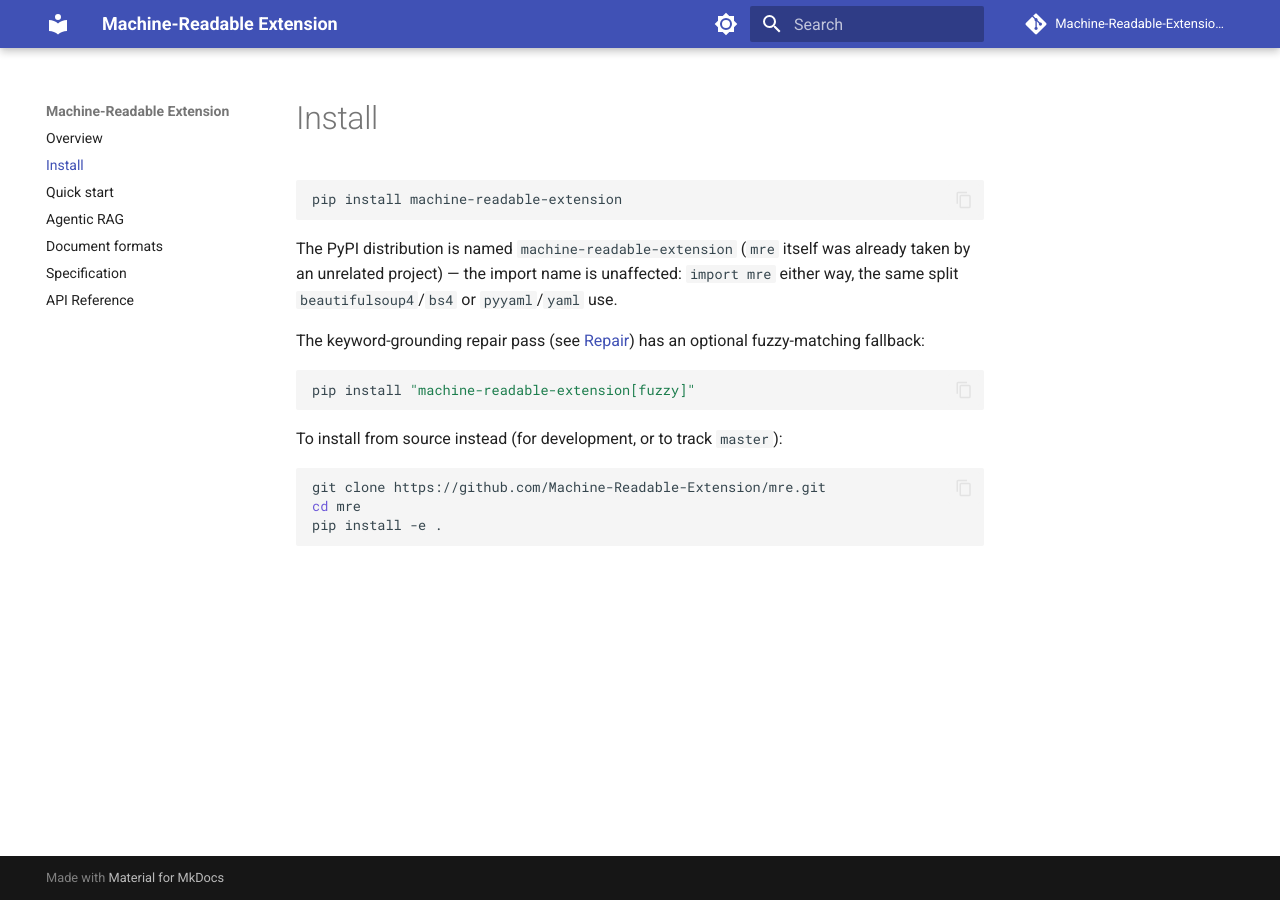
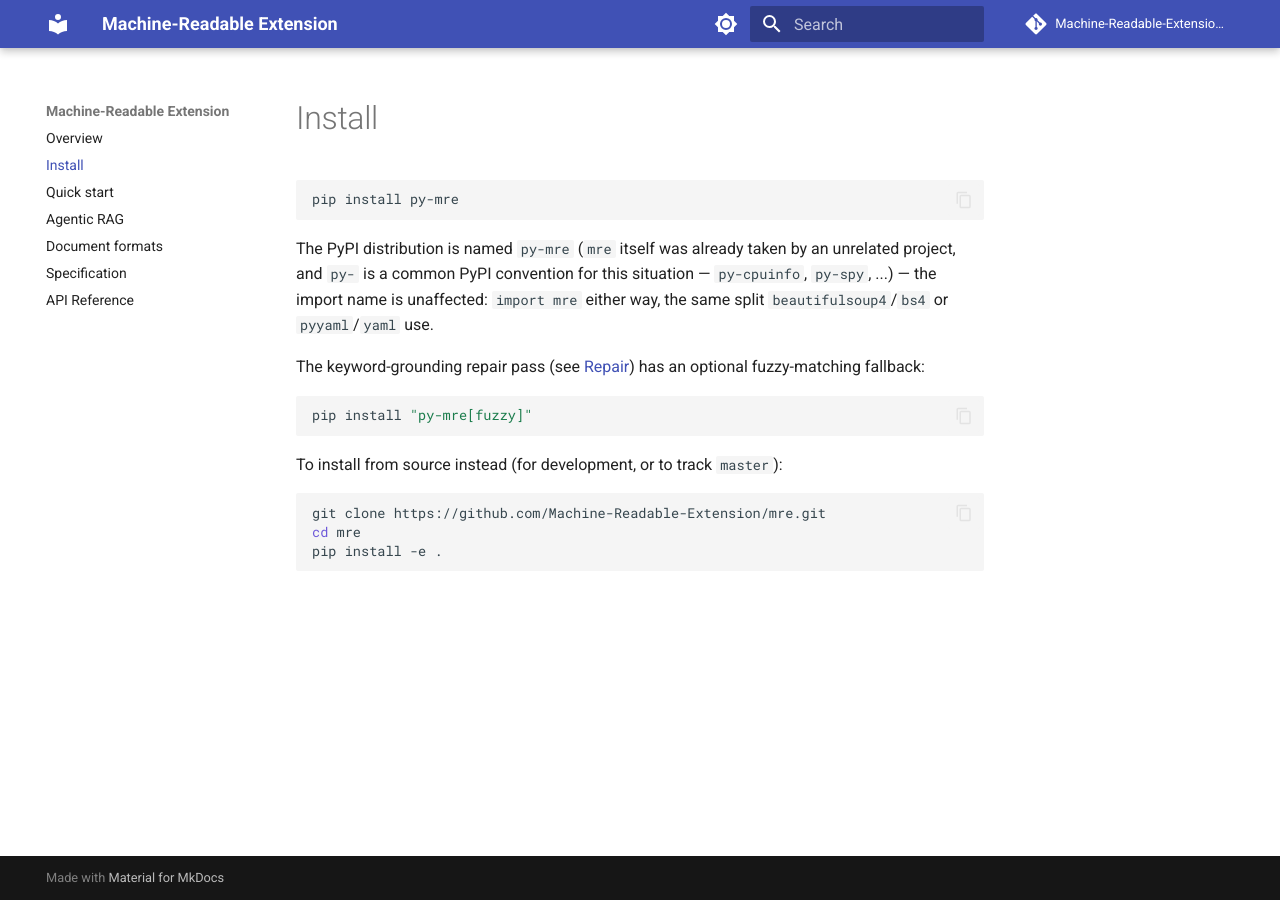
Before and after one commit to Machine-Readable-Extension/mre, an MkDocs documentation site: the page built from docs/install.md, in a window 1280 px wide. Built offline with MkDocs 1.6.1 and Material for MkDocs 9.7.7, drawn with Linux system fonts in a browser that asks for light colours; comment, search, counter and statistics services are not loaded.

Commit message:
Use py-mre as the PyPI distribution name, fix author email
py-mre is shorter than machine-readable-extension and follows an
established PyPI convention for a taken canonical name (py-cpuinfo,
py-spy, ...) -- import mre either way.

Author email switched from a personal naver.com address to the GitHub
noreply address already used for git commits, since PyPI publicly exposes
project author emails to spam harvesting.

````diff
--- a/docs/install.md
+++ b/docs/install.md
@@ -1,19 +1,19 @@
 # Install
 
 ```bash
-pip install machine-readable-extension
+pip install py-mre
 ```
 
-The PyPI distribution is named `machine-readable-extension` (`mre` itself was
-already taken by an unrelated project) — the import name is unaffected:
-`import mre` either way, the same split `beautifulsoup4`/`bs4` or
-`pyyaml`/`yaml` use.
+The PyPI distribution is named `py-mre` (`mre` itself was already taken by an
+unrelated project, and `py-` is a common PyPI convention for this situation —
+`py-cpuinfo`, `py-spy`, ...) — the import name is unaffected: `import mre`
+either way, the same split `beautifulsoup4`/`bs4` or `pyyaml`/`yaml` use.
 
 The keyword-grounding repair pass (see [Repair](quickstart.md#repair)) has an
 optional fuzzy-matching fallback:
 
 ```bash
-pip install "machine-readable-extension[fuzzy]"
+pip install "py-mre[fuzzy]"
 ```
 
 To install from source instead (for development, or to track `master`):
````
Also changed, not shown: README.md (+4 -4 lines), pyproject.toml (+7 -6 lines), 1 other file.
